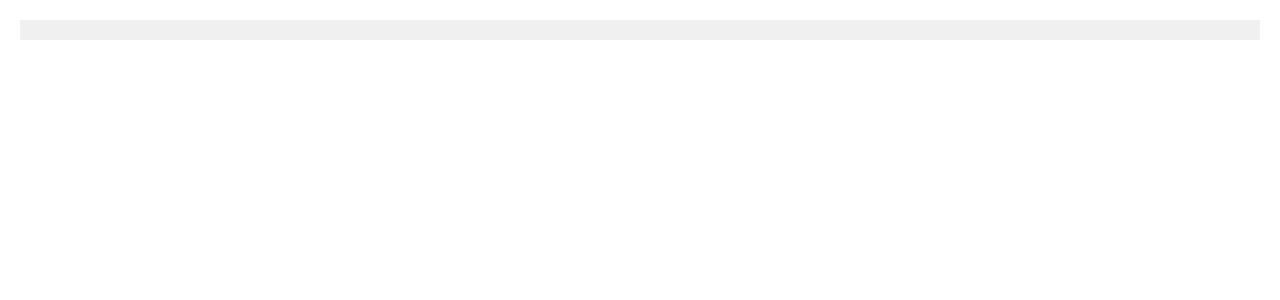
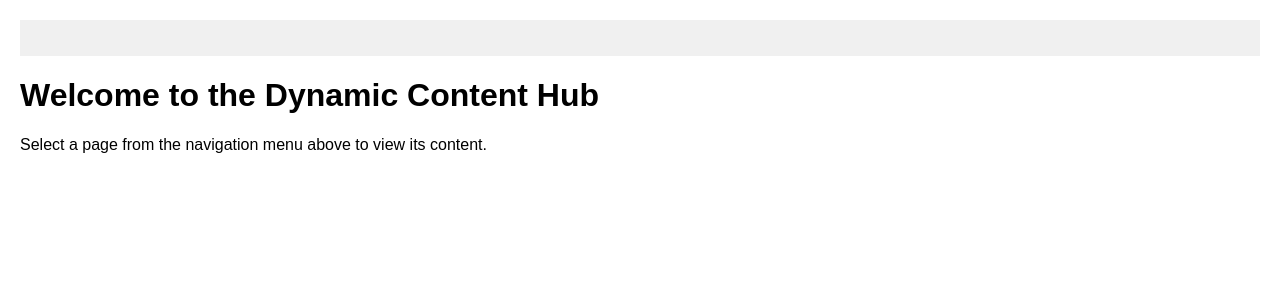
Before and after one commit to junovhs/pooltool, a Jekyll site: the page built from index.html, in a window 1280 px wide. Shown: the top 300 px of the page. Built offline with Jekyll 4.4.1, drawn with Linux system fonts in a browser that asks for light colours; some of the changed lines change nothing that is shown.

Commit message:
Update index.html

```diff
--- a/index.html
+++ b/index.html
@@ -1,94 +1,7 @@
-<!DOCTYPE html>
-<html lang="en">
-<head>
-    <meta charset="UTF-8">
-    <meta name="viewport" content="width=device-width, initial-scale=1.0">
-    <title>Dynamic Content Hub</title>
-    <style>
-        body { font-family: Arial, sans-serif; margin: 0; padding: 20px; }
-        nav { background: #f0f0f0; padding: 10px; }
-        nav ul { list-style-type: none; padding: 0; }
-        nav ul li { display: inline; margin-right: 10px; }
-        #content { margin-top: 20px; }
-    </style>
-</head>
-<body>
-    <nav id="navbar"></nav>
-    <div id="content"></div>
+---
+layout: default
+title: Home
+---
 
-    <script>
-        const pages = [];
-        const navbar = document.getElementById('navbar');
-        const content = document.getElementById('content');
-
-        window.addEventListener('message', function(event) {
-            if (event.data.type === 'PAGE_ANNOUNCEMENT') {
-                if (!pages.includes(event.data.page)) {
-                    pages.push(event.data.page);
-                    updateNavigation();
-                }
-            }
-        });
-
-        function updateNavigation() {
-            const navItems = pages.map(page =>
-                `<li><a href="#${page}">${formatPageName(page)}</a></li>`
-            ).join('');
-            navbar.innerHTML = `<ul>${navItems}</ul>`;
-        }
-
-        function formatPageName(page) {
-            return page.replace('.html', '').split('_').map(word =>
-                word.charAt(0).toUpperCase() + word.slice(1)
-            ).join(' ');
-        }
-
-        function loadPage(page) {
-            const iframe = document.createElement('iframe');
-            iframe.style.display = 'none';
-            iframe.src = `pages/${page}`;
-            document.body.appendChild(iframe);
-
-            iframe.onload = function() {
-                content.innerHTML = iframe.contentDocument.body.innerHTML;
-                document.body.removeChild(iframe);
-            };
-        }
-
-        window.addEventListener('hashchange', () => {
-            const page = location.hash.substring(1);
-            if (page) loadPage(page);
-        });
-
-        navbar.addEventListener('click', (event) => {
-            if (event.target.tagName === 'A') {
-                event.preventDefault();
-                const page = event.target.getAttribute('href').substring(1);
-                location.hash = page;
-            }
-        });
-
-        // Start the discovery process
-        function discoverPages() {
-            fetch('pages/')
-                .then(response => response.text())
-                .then(html => {
-                    const parser = new DOMParser();
-                    const doc = parser.parseFromString(html, 'text/html');
-                    const links = doc.querySelectorAll('a');
-                    links.forEach(link => {
-                        if (link.href.endsWith('.html')) {
-                            const iframe = document.createElement('iframe');
-                            iframe.style.display = 'none';
-                            iframe.src = link.href;
-                            document.body.appendChild(iframe);
-                        }
-                    });
-                })
-                .catch(error => console.error('Error discovering pages:', error));
-        }
-
-        discoverPages();
-    </script>
-</body>
-</html>
+<h1>Welcome to the Dynamic Content Hub</h1>
+<p>Select a page from the navigation menu above to view its content.</p>
```
